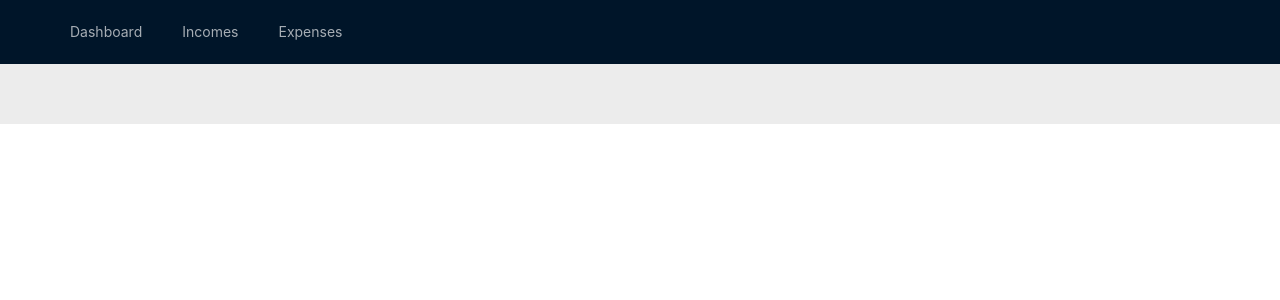
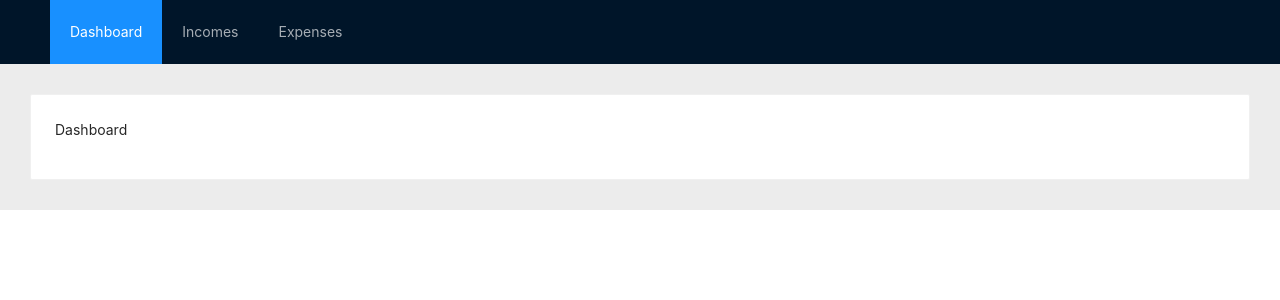
Before and after one commit to georgefourm/budgeteer-ui, a React (Create React App) app: page /dashboard in a window 1280 px wide. Shown: the top 300 px of the page. Built offline with nearby package versions, Linux system fonts and the light colour scheme.

Commit message:
Fix main routing

```diff
--- a/src/App.js
+++ b/src/App.js
@@ -1,13 +1,14 @@
 import React from "react";
 import "./App.scss";
 import "antd/dist/antd.css";
-import { BrowserRouter, Switch, Route, Link } from "react-router-dom";
+import { BrowserRouter, Switch, Route, Redirect } from "react-router-dom";
+import Navigation from "./components/navigation/Navigation";
 
 import Dashboard from "./pages/dashboard";
 import Expenses from "./pages/expenses";
 import Incomes from "./pages/incomes";
 
-import { Layout, Menu } from "antd";
+import { Layout } from "antd";
 const { Header, Content } = Layout;
 
 function App() {
@@ -16,21 +17,14 @@ function App() {
       <Layout>
         <BrowserRouter>
           <Header>
-            <Menu theme="dark" mode="horizontal">
-              <Menu.Item key="/dashboard">
-                <Link to="/">Dashboard</Link>
-              </Menu.Item>
-              <Menu.Item key="/incomes">
-                <Link to="/incomes">Incomes</Link>
-              </Menu.Item>
-              <Menu.Item key="/expenses">
-                <Link to="/expenses/list">Expenses</Link>
-              </Menu.Item>
-            </Menu>
+            <Navigation />
           </Header>
           <Content className="content">
             <Switch>
               <Route exact path="/">
+                <Redirect to="/dashboard" />
+              </Route>
+              <Route exact path="/dashboard">
                 <Dashboard />
               </Route>
               <Route path="/incomes">
--- /dev/null
+++ b/src/components/navigation/Navigation.js
@@ -0,0 +1,23 @@
+import React from "react";
+import { Link, useLocation } from "react-router-dom";
+
+import { Menu } from "antd";
+
+export default function Navigation() {
+  const location = useLocation();
+  const [_, basePath] = location.pathname.split("/");
+
+  return (
+    <Menu theme="dark" mode="horizontal" selectedKeys={[basePath]}>
+      <Menu.Item key="dashboard">
+        <Link to="/dashboard">Dashboard</Link>
+      </Menu.Item>
+      <Menu.Item key="incomes">
+        <Link to="/incomes">Incomes</Link>
+      </Menu.Item>
+      <Menu.Item key="expenses">
+        <Link to="/expenses/list">Expenses</Link>
+      </Menu.Item>
+    </Menu>
+  );
+}
```
